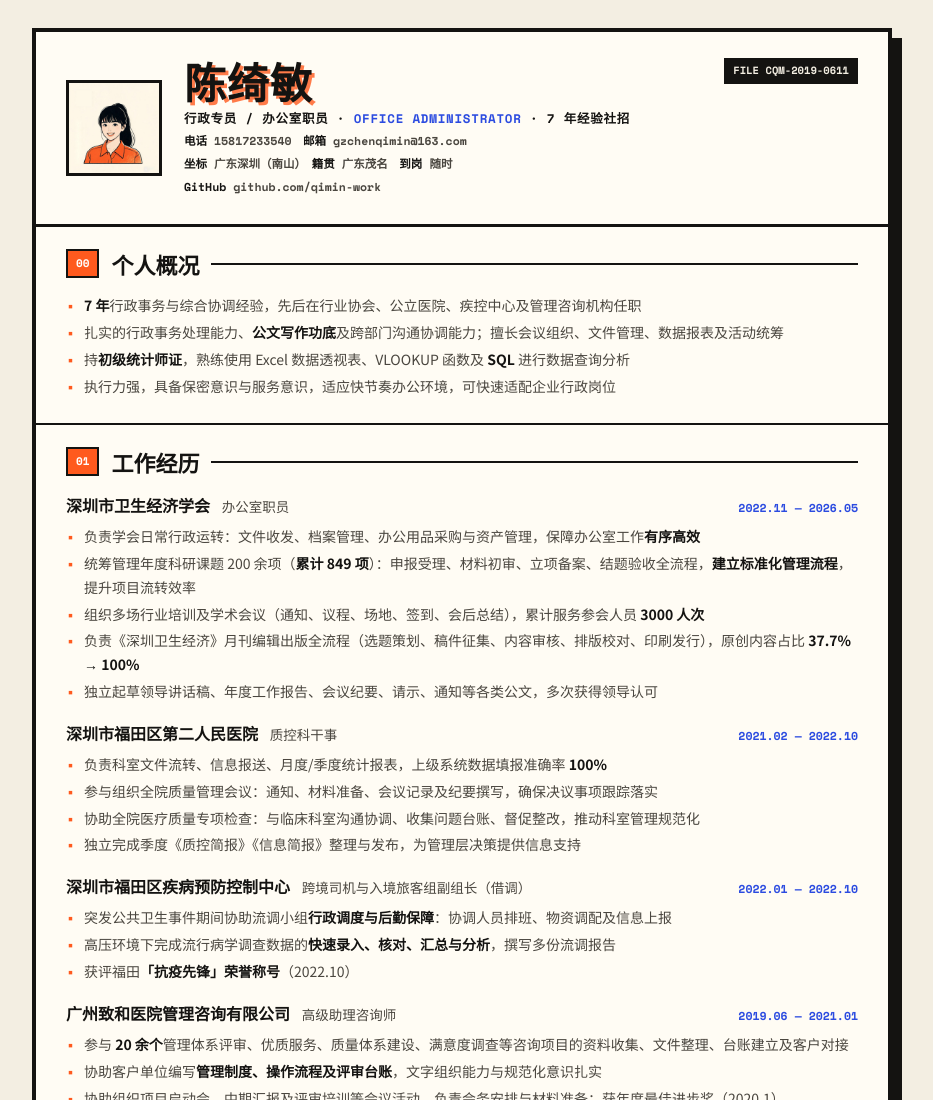
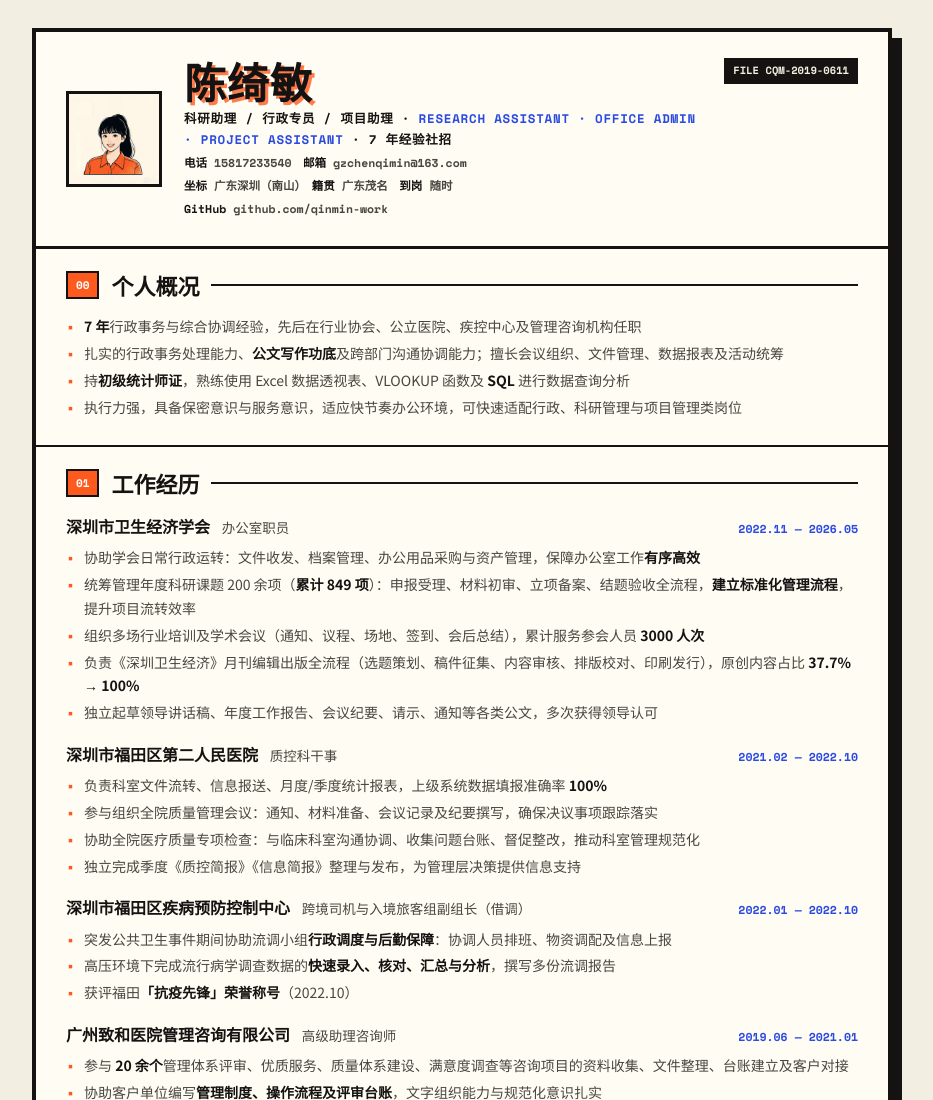
Before and after one commit to qimin-work/qimin-work.github.io, a plain HTML site: page resume.html in a window 1280 px wide. Shown: the top 1100 px of the page, without its empty margins (178-1111 px from the left). Drawn offline with nearby package versions, Linux system fonts and the light colour scheme.

Commit message:
update: sync portfolio site (resume.html)

```diff
--- a/resume.html
+++ b/resume.html
@@ -3,7 +3,7 @@
 <head>
 <meta charset="UTF-8">
 <meta name="viewport" content="width=device-width, initial-scale=1.0">
-<title>陈绮敏 · 行政专员 · 求职简历</title>
+<title>陈绮敏 · 科研助理/行政专员/项目助理 · 求职简历</title>
 <link rel="icon" type="image/png" sizes="32x32" href="favicon-64.png">
 <link rel="apple-touch-icon" href="favicon.png">
 <link rel="preconnect" href="https://fonts.googleapis.com">
@@ -189,11 +189,11 @@ body {
     <div class="avatar"><img src="images/portrait.jpg" alt="陈绮敏的个人头像"></div>
     <div class="head-main">
       <h1 class="head-name">陈绮敏</h1>
-      <p class="head-role">行政专员 / 办公室职员 · <em>OFFICE ADMINISTRATOR</em> · 7 年经验社招</p>
+      <p class="head-role">科研助理 / 行政专员 / 项目助理 · <em>RESEARCH ASSISTANT · OFFICE ADMIN · PROJECT ASSISTANT</em> · 7 年经验社招</p>
       <div class="head-meta">
         <p><b>电话</b> 15817233540　<b>邮箱</b> gzchenqimin@163.com</p>
         <p><b>坐标</b> 广东深圳（南山）　<b>籍贯</b> 广东茂名　<b>到岗</b> 随时</p>
-        <p><b>GitHub</b> github.com/qimin-work</p>
+        <p><b>GitHub</b> github.com/qinmin-work</p>
       </div>
     </div>
     <span class="file-no">FILE CQM-2019-0611</span>
@@ -207,7 +207,7 @@ body {
         <li><strong>7 年</strong>行政事务与综合协调经验，先后在行业协会、公立医院、疾控中心及管理咨询机构任职</li>
         <li>扎实的行政事务处理能力、<strong>公文写作功底</strong>及跨部门沟通协调能力；擅长会议组织、文件管理、数据报表及活动统筹</li>
         <li>持<strong>初级统计师证</strong>，熟练使用 Excel 数据透视表、VLOOKUP 函数及 <strong>SQL</strong> 进行数据查询分析</li>
-        <li>执行力强，具备保密意识与服务意识，适应快节奏办公环境，可快速适配企业行政岗位</li>
+        <li>执行力强，具备保密意识与服务意识，适应快节奏办公环境，可快速适配行政、科研管理与项目管理类岗位</li>
       </ul>
     </div>
   </section>
@@ -221,7 +221,7 @@ body {
         <span class="item-time">2022.11 — 2026.05</span>
       </div>
       <ul class="pts">
-        <li>负责学会日常行政运转：文件收发、档案管理、办公用品采购与资产管理，保障办公室工作<strong>有序高效</strong></li>
+        <li>协助学会日常行政运转：文件收发、档案管理、办公用品采购与资产管理，保障办公室工作<strong>有序高效</strong></li>
         <li>统筹管理年度科研课题 200 余项（<strong>累计 849 项</strong>）：申报受理、材料初审、立项备案、结题验收全流程，<strong>建立标准化管理流程</strong>，提升项目流转效率</li>
         <li>组织多场行业培训及学术会议（通知、议程、场地、签到、会后总结），累计服务参会人员 <strong>3000 人次</strong></li>
         <li>负责《深圳卫生经济》月刊编辑出版全流程（选题策划、稿件征集、内容审核、排版校对、印刷发行），原创内容占比 <strong>37.7% → 100%</strong></li>
```
